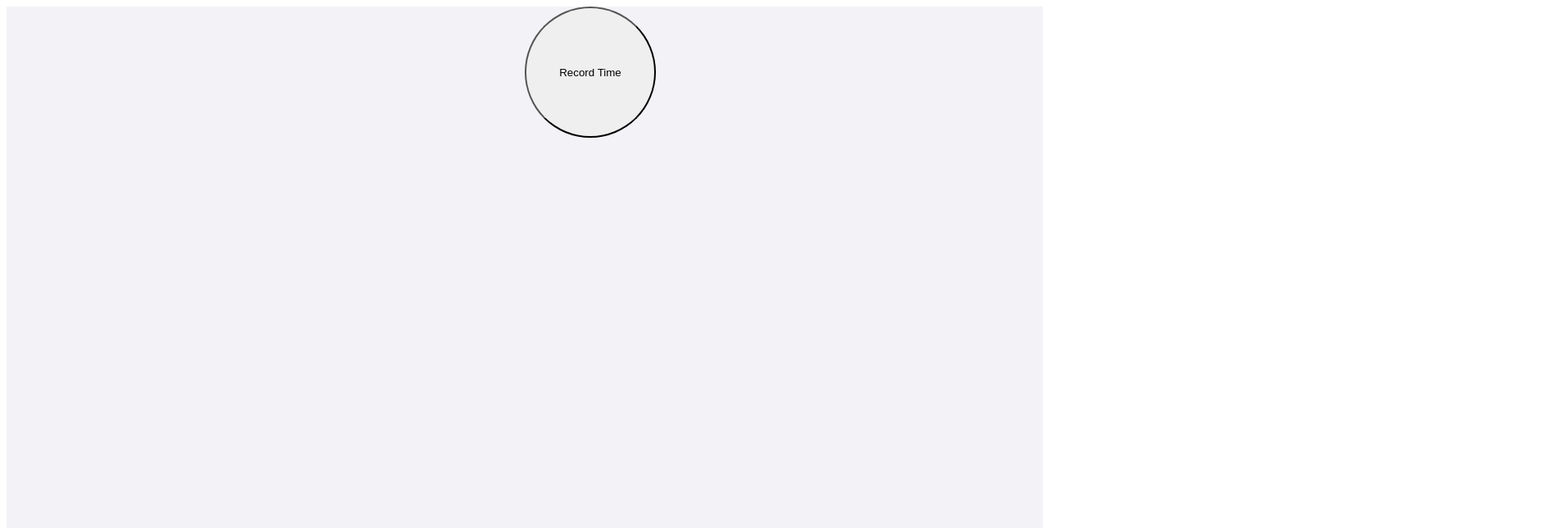
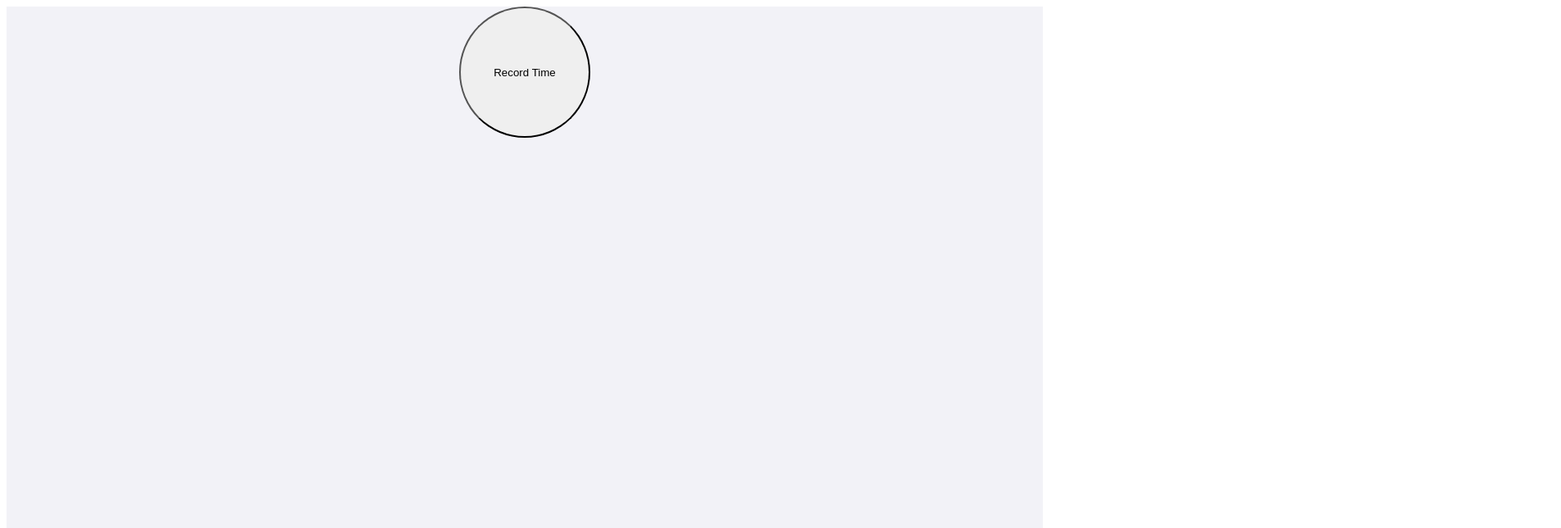
Before and after one commit to dimple369/TimeRecord, a React (Vite) app: page / in a window 1280 px wide. Shown: the top 644 px of the page at 82% size, 1904 px wide, since content can reach past the window. Built offline with nearby package versions, Linux system fonts and the light colour scheme.

Commit message:
fix center button

```diff
--- a/src/App.css
+++ b/src/App.css
@@ -12,9 +12,7 @@
   border-radius: 50%;
   width: 160px;
   height: 160px;
-}
-
-.center-button {
   position: relative;
   left: 50%;
+  transform: translate(-50%, 0);
 }
--- a/src/App.tsx
+++ b/src/App.tsx
@@ -1,4 +1,5 @@
 import { useState } from "react"
+import { TouchEvent } from "react"
 import "./App.css"
 
 function App() {
@@ -22,11 +23,9 @@ function App() {
 
   return (
     <>
-      <div className="center-button">
-        <button className="record-button" onClick={handleRecordClick}>
-          Record Time
-        </button>
-      </div>
+      <button className="record-button" onClick={handleRecordClick}>
+        Record Time
+      </button>
       <div className="time-list">
         {times.map((time, index) => (
           <div key={index}>
```
